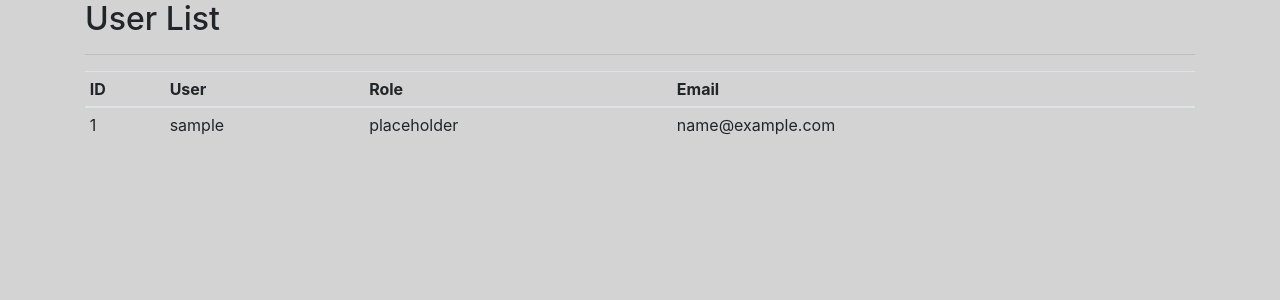
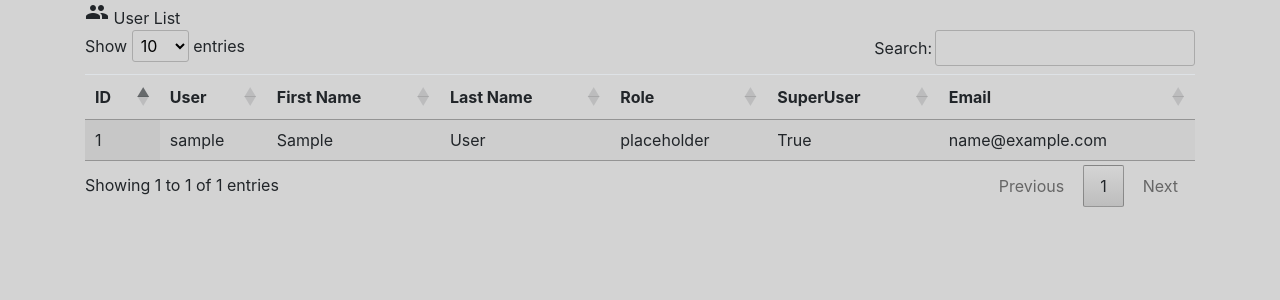
Before and after one commit to tdunn891/trackit-issue-tracker, a Django app: page /accounts/user_list/ in a window 1280 px wide. Shown: the part 56-356 px from the top of the page. Run offline with Django 3.2, Linux system fonts and the light colour scheme; the visitor is signed in with stand-in values (Sample User, id 1); data comes from the database, SQL or seed files in the repository; parts of the project's set-up code (start-up, migrations or seed data) failed here and were passed over; some libraries are stand-ins or nearby versions.

Commit message:
Add user_list page with datatable of users

```diff
--- a/accounts/templates/user_list.html
+++ b/accounts/templates/user_list.html
@@ -1,28 +1,50 @@
 {% extends 'base.html' %}
 {% block title %}User List{% endblock %}
-{% block page_heading %}
-<h2>User List</h2>
-<hr>
+{% block page_heading %}<i class="material-icons">people</i> User List{% endblock %}
+{% block head %}
+<!-- <link rel="stylesheet" href="//cdn.datatables.net/1.10.20/css/jquery.dataTables.min.css"> -->
+<link rel="stylesheet" type="text/css"
+   href="https://cdn.datatables.net/v/bs4/jszip-2.5.0/dt-1.10.20/b-1.6.1/b-html5-1.6.1/cr-1.5.2/r-2.2.3/sp-1.0.1/sl-1.3.1/datatables.min.css" />
 {% endblock %}
 {% block content %}
-<table class="table table-sm">
+<div class="row">
+   <div class="col col-12">
+      <table id="user-table" class="table display">
          <thead>
             <tr>
-         <th scope="col">ID</th>
-         <th scope="col">User</th>
-         <th scope="col">Role</th>
-         <th scope="col">Email</th>
+               <th>ID</th>
+               <th>User</th>
+               <th>First Name</th>
+               <th>Last Name</th>
+               <th>Role</th>
+               <th>SuperUser</th>
+               <th>Email</th>
             </tr>
          </thead>
          <tbody>
             {% for user in users %}
             <tr>
-         <td scope="row">{{ user.id }}</td>
+               <td>{{ user.id }}</td>
                <td>{{ user.username }}</td>
+               <td>{{ user.first_name }}</td>
+               <td>{{ user.last_name }}</td>
                <td>placeholder</td>
+               <td>{{ user.is_superuser }}</td>
                <td>{{ user.email }}</td>
             </tr>
             {% endfor %}
          </tbody>
       </table>
+   </div>
+</div>
 {% endblock %}
+{% block scripts %}
+<script src="https://cdn.datatables.net/1.10.20/js/jquery.dataTables.min.js"></script>
+<script type="text/javascript"
+   src="https://cdn.datatables.net/v/bs4/jszip-2.5.0/dt-1.10.20/b-1.6.1/b-html5-1.6.1/cr-1.5.2/r-2.2.3/sp-1.0.1/sl-1.3.1/datatables.min.js"></script>
+<script>
+   $(document).ready(() => {
+      $('#user-table').DataTable();
+   });
+</script>
+{% endblock %}
```
Lines whose indentation alone changed are shown as unchanged.
